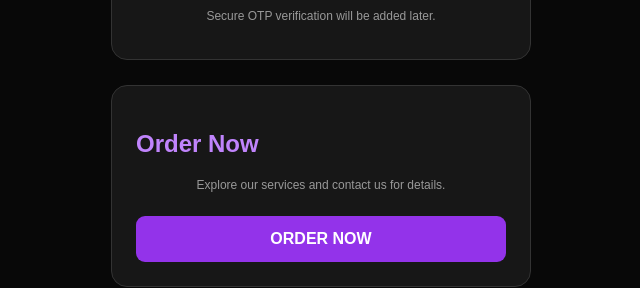
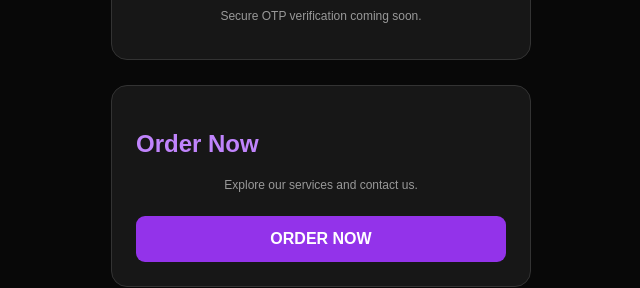
Before and after one commit to mrahia268-ship-it/ahia-follow-seller, a plain HTML site: page index.html in a window 1280 px wide. Shown: the part 714-1002 px from the top of the page, 319-959 px from the left. Drawn offline with Linux system fonts and the light colour scheme.

Commit message:
Update text and styles in index.html

```diff
--- a/index.html
+++ b/index.html
@@ -9,8 +9,7 @@
 *{box-sizing:border-box}
 body{
 margin:0;background:#080808;color:white;
-  font-family:Arial,sans-serif;
-  padding:25px 16px;
+font-family:Arial,sans-serif;padding:25px 16px;
 }
 .container{max-width:420px;margin:35px auto}
 h1{text-align:center;color:#c084fc}
@@ -44,7 +43,7 @@ button{
 
 <div class="card">
 <h2>Register</h2>
-<form onsubmit="event.preventDefault();alert('Demo only: Registration service is not connected yet.')">
+<form onsubmit="event.preventDefault();alert('Registration demo only. Secure account service is not connected yet.')">
 <input type="text" placeholder="Full Name" required>
 <input type="tel" placeholder="Mobile Number" pattern="[0-9]{10}" required>
 <button type="submit">REGISTER</button>
@@ -57,12 +56,12 @@ button{
 <input type="tel" placeholder="Enter Mobile Number" pattern="[0-9]{10}" required>
 <button type="submit">SEND OTP</button>
 </form>
-<p class="note">Secure OTP verification will be added later.</p>
+<p class="note">Secure OTP verification coming soon.</p>
 </div>
 
 <div class="card">
 <h2>Order Now</h2>
-<p class="note">Explore our services and contact us for details.</p>
+<p class="note">Explore our services and contact us.</p>
 <button onclick="alert('Order service coming soon!')">ORDER NOW</button>
 </div>
 
```
Lines whose indentation alone changed are shown as unchanged.
